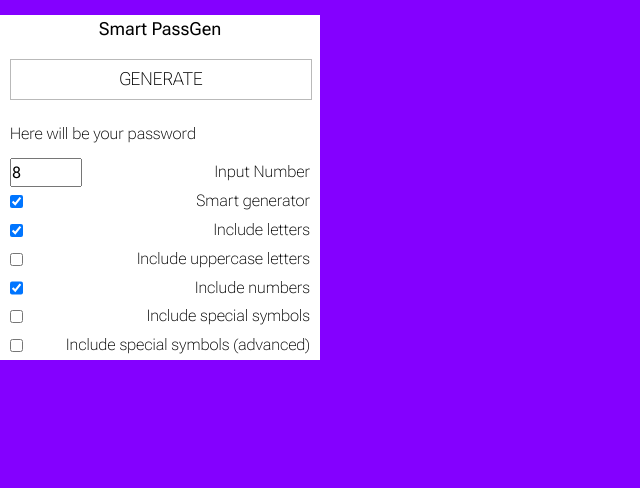
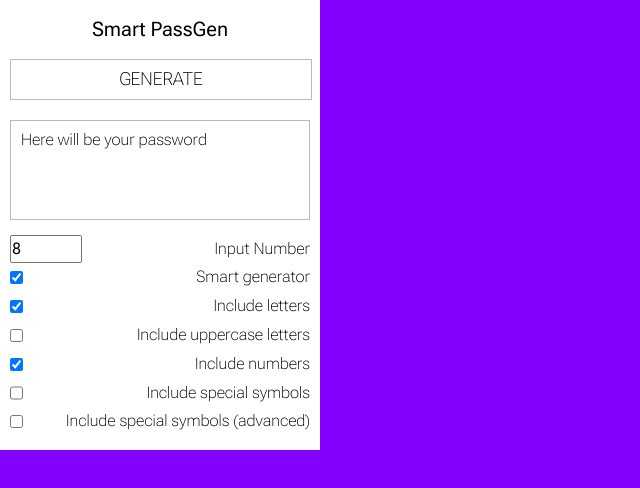
Before and after one commit to thirdmadman/smart-passgen, a website built with webpack: page src/index.html in a window 1280 px wide. Shown: the whole page, without its empty margins (0-640 px from the left). Built offline with nearby package versions, Linux system fonts and the light colour scheme.

Commit message:
feat: correct margins feat: style password box

```diff
--- a/src/scss/main.scss
+++ b/src/scss/main.scss
@@ -1,15 +1,16 @@
 .app {
   width: 320px;
+  height: 450px;
   background-color: #ffffff;
-  padding: 0 10px;
+  padding: 15px 10px;
   font-weight: 100;
 }
 
 .app-title {
   text-align: center;
   font-weight: 400;
-  font-size: 18px;
-  margin: 15px 0;
+  font-size: 20px;
+  margin-bottom: 15px;
 }
 
 .config-group {
@@ -53,7 +54,11 @@
 
 .password-text {
   word-break: break-all;
-  margin-bottom: 10px;
+  margin-bottom: 15px;
+  height: 100px;
+  overflow-y: auto;
+  border: 1px solid #b9b9b9;
+  padding: 5px 10px;
 }
 
 .toggle-group {
```
